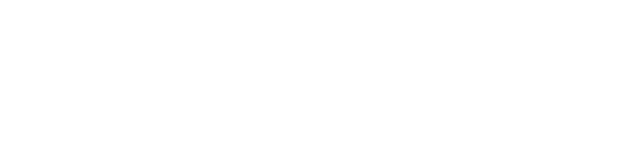
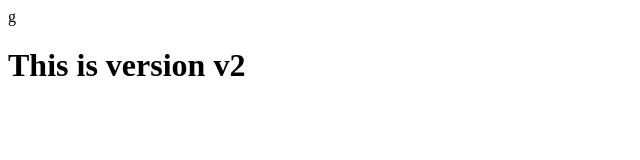
Before and after one commit to afsana-pro/myrepo, a plain HTML site: page index.html in a window 1280 px wide. Shown: the whole page, without its empty margins (0-640 px from the left). Drawn offline with Linux system fonts and the light colour scheme.

Commit message:
first v2

```diff
--- a/index.html
+++ b/index.html
@@ -5,7 +5,7 @@
     <meta name="viewport" content="width=device-width, initial-scale=1.0">
     <title>Document</title>
 </head>
-<body>
-
+<body>g
+    <h1>This is version v2</h1>
 </body>
 </html>
```
